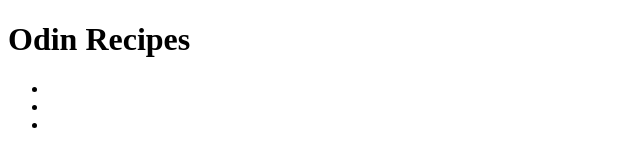
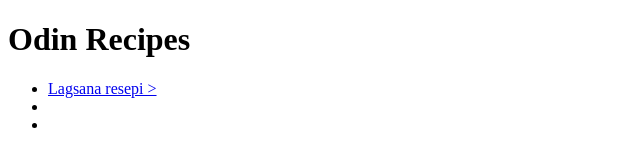
Before and after one commit to nikuyu/odin-recipes, a plain HTML site: page index.html in a window 1280 px wide. Shown: the whole page, without its empty margins (0-640 px from the left). Drawn offline with Linux system fonts and the light colour scheme.

Commit message:
repair missing symbol on a link

```diff
--- a/index.html
+++ b/index.html
@@ -9,7 +9,7 @@
 <body>
     <H1>Odin Recipes</H1>
     <ul>
-        <li><a href="recipes/lasagna.html"Lagsana resepi ></a></li>
+        <li> <a href="recipes/lasagna.html">Lagsana resepi ></a></li>
         <li></li>
         <li></li>
     </ul>
```
